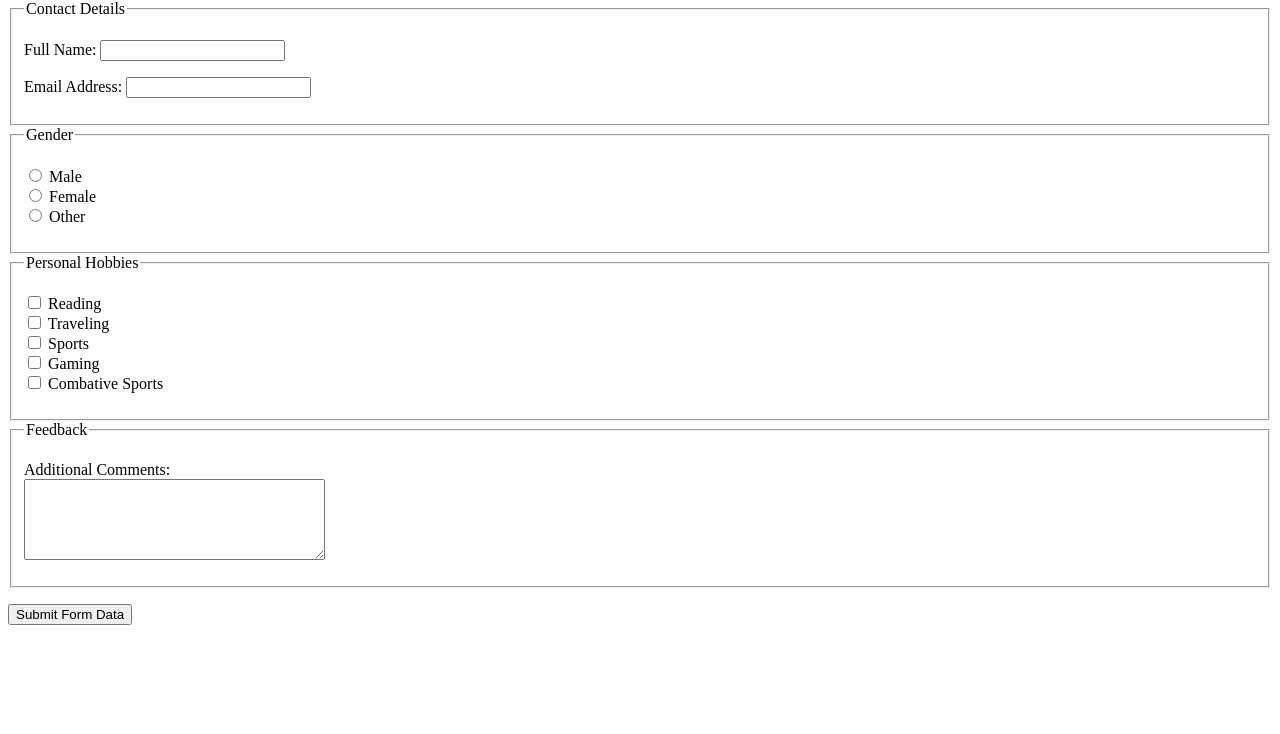
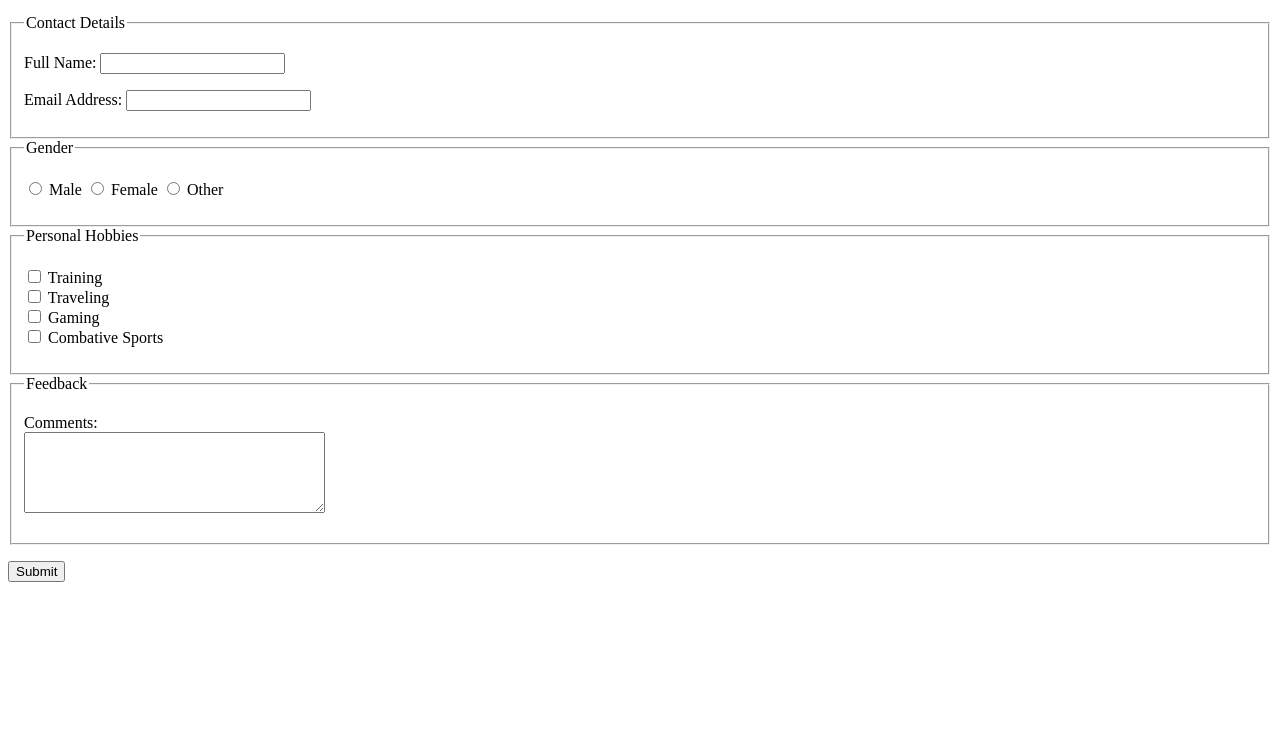
Before and after one commit to 20264357-cmyk/MuscaraR_formActivity, a plain HTML site: page index.html in a window 1280 px wide. Shown: the part 66-800 px from the top of the page. Drawn offline with Linux system fonts and the light colour scheme.

Commit message:
Update index.html

```diff
--- a/index.html
+++ b/index.html
@@ -1,15 +1,15 @@
-<meta name='viewport' content='width=device-width, initial-scale=1'/><!DOCTYPE html>
+<!DOCTYPE html>
 <html lang="en">
 <head>
     <meta charset="UTF-8">
-
     <title>Muscara- My HTML Form</title>
 </head>
 <body>
 
+
     <h1>HTML Form</h1>
+    <form action="#" method="post">
 
-    <form action="#" method="post">
 
         <fieldset>
             <legend>Contact Details</legend>
@@ -18,8 +18,8 @@
                 <input type="text" id="fullname" name="fullname">
             </p>
             <p>
-          <label for="myemailaddress">Email Address:</label>
-          <input type="email" id="emailaddress" name="emailaddress">
+                <label for="myEmailaddress">Email Address:</label>
+                <input type="email" id="myEmailaddress" name="address">
             </p>
         </fieldset>
 
@@ -27,14 +27,15 @@
         <fieldset>
             <legend>Gender</legend>
             <p>
-          <input type="radio" id="male" name="gender" value="Male">
+                <input type="radio" id="male" name="gender" value="male">
                 <label for="male">Male</label>
-          <br>
-          <input type="radio" id="female" name="gender" value="Female">
+
+                <input type="radio" id="female" name="gender" value="female">
                 <label for="female">Female</label>
-          <br>
+
                 <input type="radio" id="other" name="gender" value="Other">
                 <label for="other">Other</label>
+
             </p>
         </fieldset>
 
@@ -42,14 +43,11 @@
         <fieldset>
             <legend>Personal Hobbies</legend>
             <p>
-          <input type="checkbox" id="reading" name="reading" value="Reading">
-          <label for="reading">Reading</label>
+                <input type="checkbox" id="Training" name="Training" value="Training">
+                <label for="Training">Training</label>
                 <br>
                 <input type="checkbox" id="traveling" name="traveling" value="Traveling">
                 <label for="traveling">Traveling</label>
-          <br>
-          <input type="checkbox" id="sports" name="sports" value="Sports">
-          <label for="sports">Sports</label>
                 <br>
                 <input type="checkbox" id="gaming" name="gaming" value="Gaming">
                 <label for="gaming">Gaming</label>
@@ -63,7 +61,7 @@
         <fieldset>
             <legend>Feedback</legend>
             <p>
-          <label for="notes">Additional Comments:</label>
+                <label for="notes">Comments:</label>
                 <br>
                 <textarea id="notes" name="comments" rows="5" cols="35"></textarea>
             </p>
@@ -71,10 +69,8 @@
 
 
         <p>
-        <button type="submit">Submit Form Data</button>
+            <button type="submit">Submit</button>
         </p>
-
     </form>
-
 </body>
 </html>
```
Lines whose indentation alone changed are shown as unchanged.
